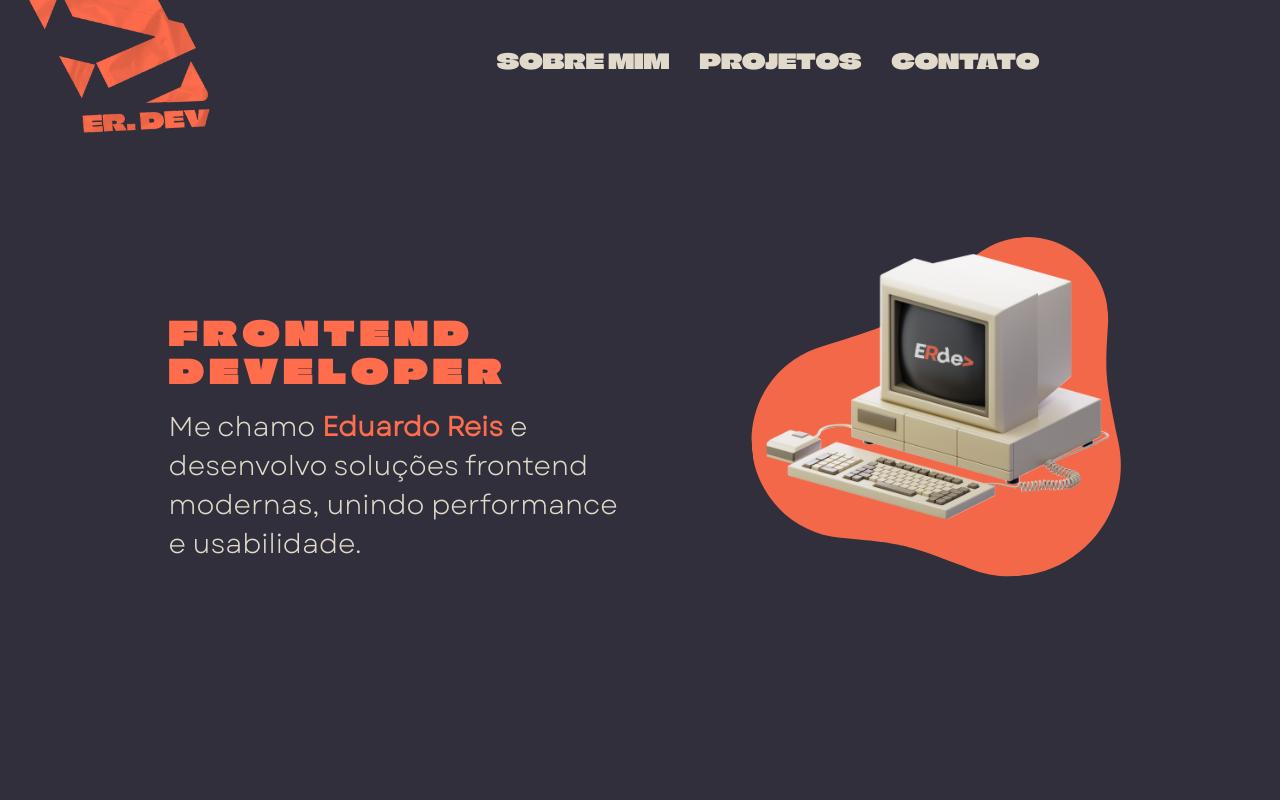
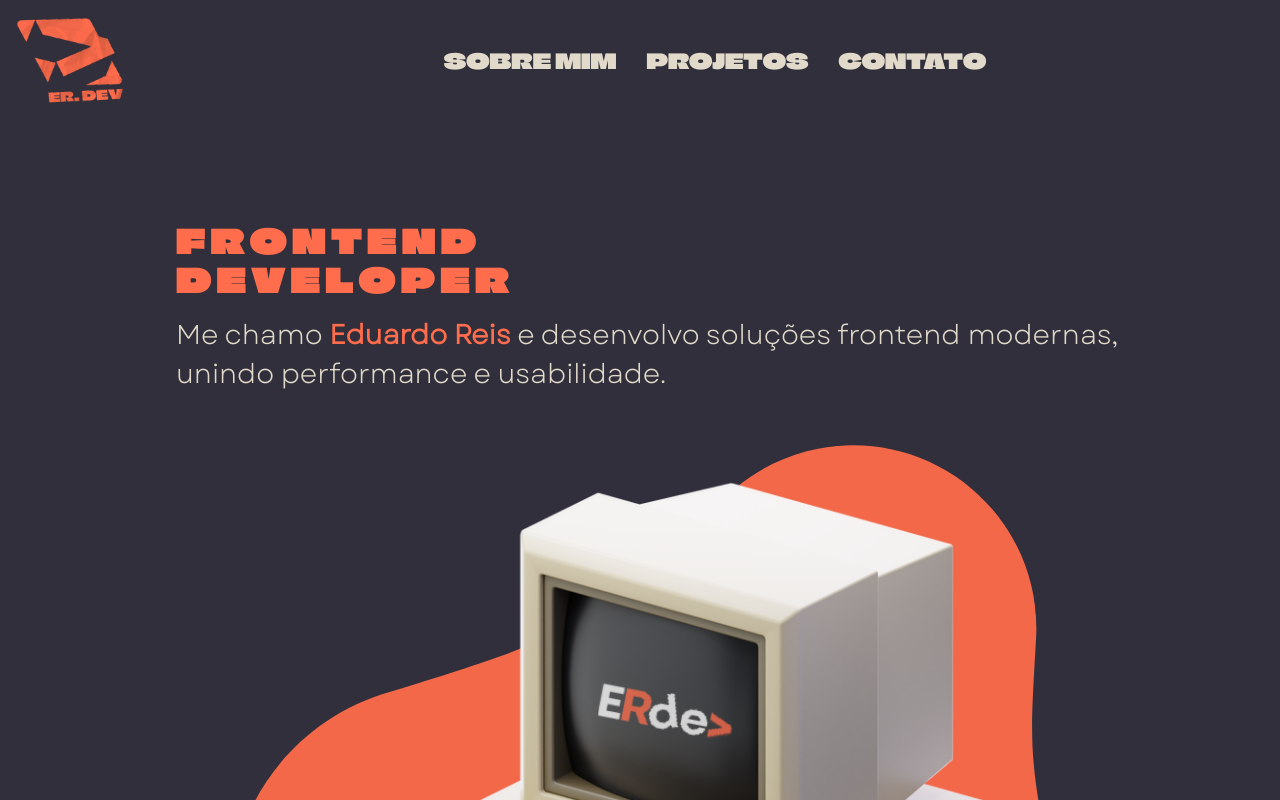
Before and after one commit to eduardo-olvreis/portfolio, a React (Vite) app in the folder portfolio/: page / in a window 1280 px wide. Shown: the top 800 px of the page. Built offline with nearby package versions, Linux system fonts and the light colour scheme.

Commit message:
fix: Padronização de todos os @media em cada componente

```diff
--- a/portfolio/src/components/Header/Header.module.css
+++ b/portfolio/src/components/Header/Header.module.css
@@ -135,6 +135,13 @@
     }
 }
 
+
+/* Celular em paisagem ( max-height: 500px ) */
+@media (orientation: landscape) and (max-height: 500px){
+
+}
+
+
 /* Tablets ( 768px - 991px ) */
 @media (min-width: 768px) {
 
@@ -177,16 +184,14 @@
     }
 }
 
-/* xl - Extra large devices (large desktops, 1200px and up) */
-@media (min-width: 1200px) {
+
+/* Notebook e Tablet em paisagem ( 992px - 1199px )*/
+@media (min-width: 992px){
 
 }
 
 
+/* Desktops */
+@media (min-width: 1200px) {
 
-/* Celular deitado */
-@media (orientation: landscape){
-    .logo{
-        width: 20%;
-    }
 }
```
Also changed, not shown: portfolio/src/components/About/About.module.css (+9 -1 lines), portfolio/src/components/Contact/Contact.module.css (+7 -3 lines), portfolio/src/components/Hero/Hero.module.css (+14 -5 lines), portfolio/src/components/Projects/Projects.module.css (+7 -4 lines).
